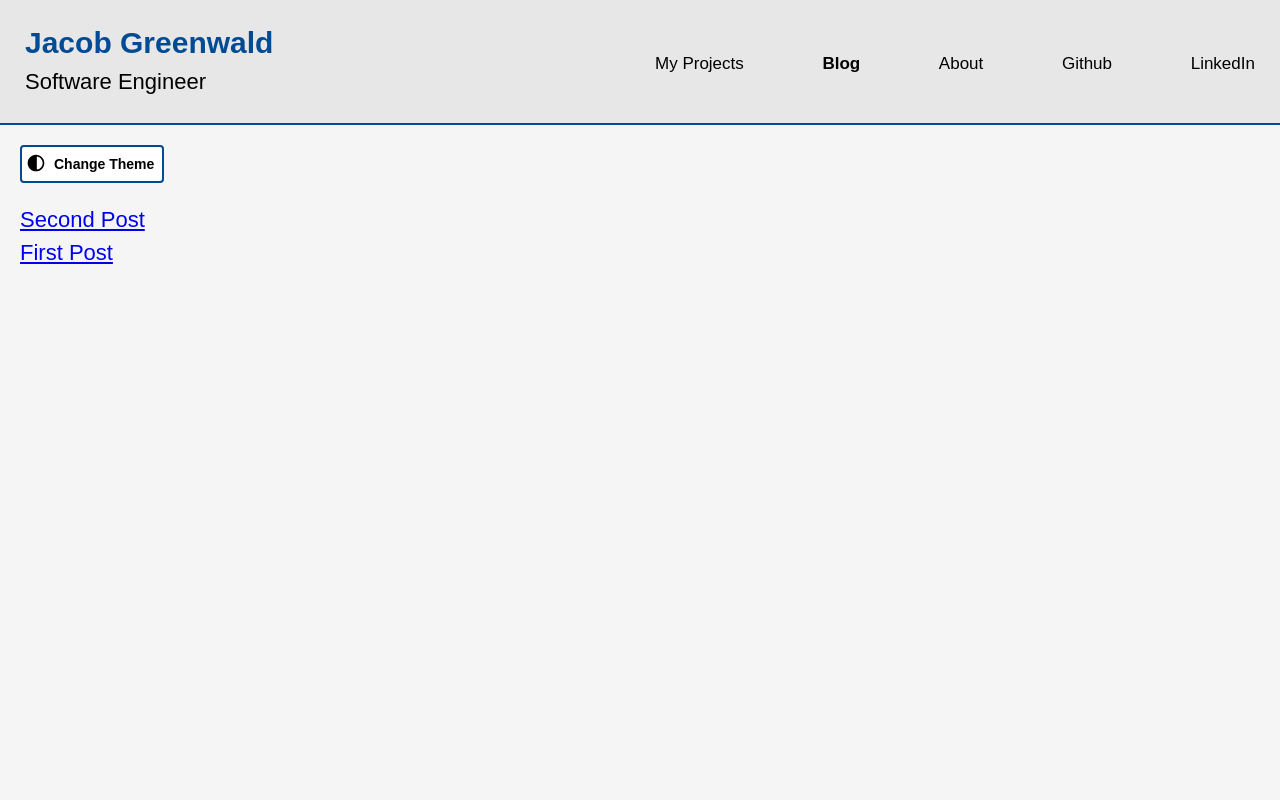
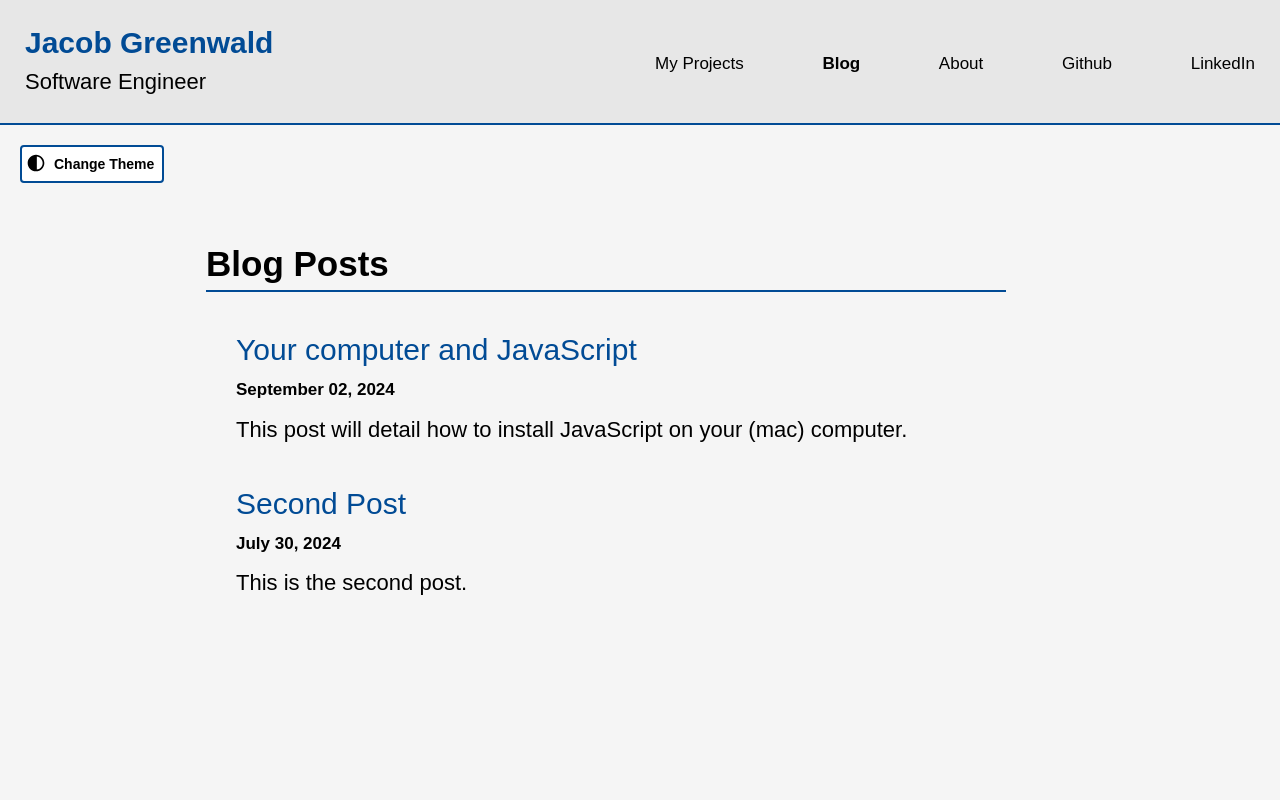
Before and after one commit to jacobg1/portfolio, a Gatsby site: page /blog in a window 1280 px wide. Shown: the top 800 px of the page. Built offline with nearby package versions, Linux system fonts and the light colour scheme; Gatsby itself is replaced by a stand-in of ours; some packages are replaced by stand-ins of ours.

Commit message:
Create blog list and single blog post layout

````diff
--- a/src/content/blog-posts/first-post/index.md
+++ b/src/content/blog-posts/first-post/index.md
@@ -1,10 +1,16 @@
 ---
-title: First Post
-date: "2015-05-28"
-description: This is the first post.
+title: Your computer and JavaScript
+date: "2024-09-02"
+description: This post will detail how to install JavaScript on your (mac) computer.
 ---
 
-First first first
+JavaScript is a amazing language that runs in both the browser and on the server.  Here are some things you can do with JavaScript.
+
+1. Build websites and user interfaces
+2. Create webservers
+3. Write scripts
+4. Fetch data from databases using an ORM.
+5. And a lot more!
 
 ```javascript
 const test = [1, 2, 3];
@@ -14,3 +20,5 @@ const test2 = test.map((t) => t * 2);
 ```bash
 brew install node
 ```
+
+> this is a block quote we should style this!
--- a/src/pages/blog.tsx
+++ b/src/pages/blog.tsx
@@ -1,32 +1,60 @@
 import * as React from "react";
 
-// import type { SxProps } from "@mui/material";
+import type { SxProps } from "@mui/material";
 import Box from "@mui/material/Box";
-// import Divider from "@mui/material/Divider";
-// import Typography from "@mui/material/Typography";
-import { Link, graphql, PageProps } from "gatsby";
+import Divider from "@mui/material/Divider";
+import Typography from "@mui/material/Typography";
+import { Link as InternalLink, graphql, PageProps } from "gatsby";
 
 import { PageMeta } from "../components/global/page-meta";
 import { BlogsListProps } from "../types";
 
-// const aboutPageStyles: SxProps = {};
-
-// const contentStyles: SxProps = {};
+const blogListProps: SxProps = {
+  width: { md: "70%" },
+  margin: { xs: "30px 0", md: "60px auto" },
+  "& .blog-post-link": {
+    fontSize: { xs: "25px", md: "30px" },
+  },
+  "& .blog-list-item": {
+    margin: { xs: "35px 0", sm: "35px 30px" },
+  },
+  h2: {
+    fontSize: { xs: "30px", md: "35px" },
+    paddingBottom: "5px",
+  },
+  "& .blog-item-date": {
+    fontWeight: 800,
+    padding: "5px 0 10px 0",
+    fontSize: "17px",
+  },
+  "& .divider": {
+    maxWidth: "800px",
+  },
+};
 
 const BlogListPage = ({
   data: {
     allMarkdownRemark: { nodes },
   },
 }: PageProps<BlogsListProps>): JSX.Element => {
-  console.log(nodes);
   return (
     <>
       <PageMeta metaTitle="Blog" />
-      {nodes.map(({ id, fields, frontmatter }) => (
-        <Box key={id}>
-          <Link to={fields.slug}>{frontmatter.title}</Link>
-        </Box>
-      ))}
+      <Box sx={blogListProps}>
+        <Typography variant="h2">Blog Posts</Typography>
+        <Divider className="divider" />
+        {nodes.map(({ id, fields, frontmatter }) => (
+          <Box className="blog-list-item" key={id}>
+            <InternalLink to={fields.slug} className="blog-post-link">
+              {frontmatter.title}
+            </InternalLink>
+            <Typography className="blog-item-date" variant="body1">
+              {frontmatter.date}
+            </Typography>
+            <Typography variant="body1">{frontmatter.description}</Typography>
+          </Box>
+        ))}
+      </Box>
     </>
   );
 };
--- a/src/theme/theme.ts
+++ b/src/theme/theme.ts
@@ -184,6 +184,13 @@ export function getTheme(siteTheme: SiteTheme): CustomTheme {
             "& .skills-section": {
               "& .button-link": skillsButton,
             },
+            "& .blog-post-link": {
+              color: iconColor,
+              textDecoration: "none",
+              "&:hover": {
+                textDecoration: "underline",
+              },
+            },
           },
         },
       },
--- a/src/types/blog.ts
+++ b/src/types/blog.ts
@@ -37,9 +37,13 @@ type NextOrPreviousPost = {
 export interface SingleBlogProps {
   post: {
     html: string;
+    fields: {
+      slug: string;
+    };
     frontmatter: {
       title: string;
       date: string;
+      description: string;
     };
   };
   next: NextOrPreviousPost | null;
````
Also changed, not shown: src/templates/single-blog.tsx (+33 -7 lines).
